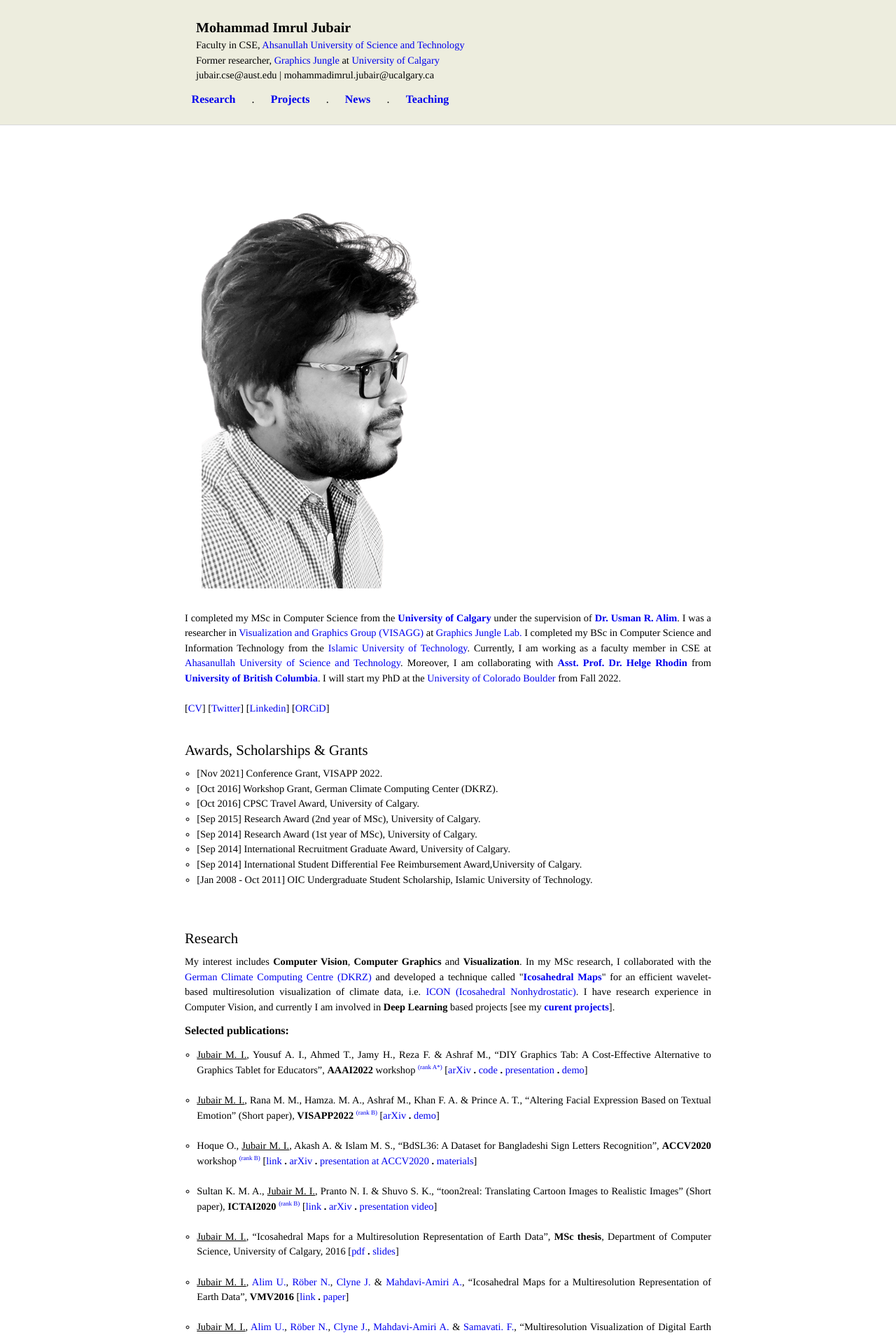
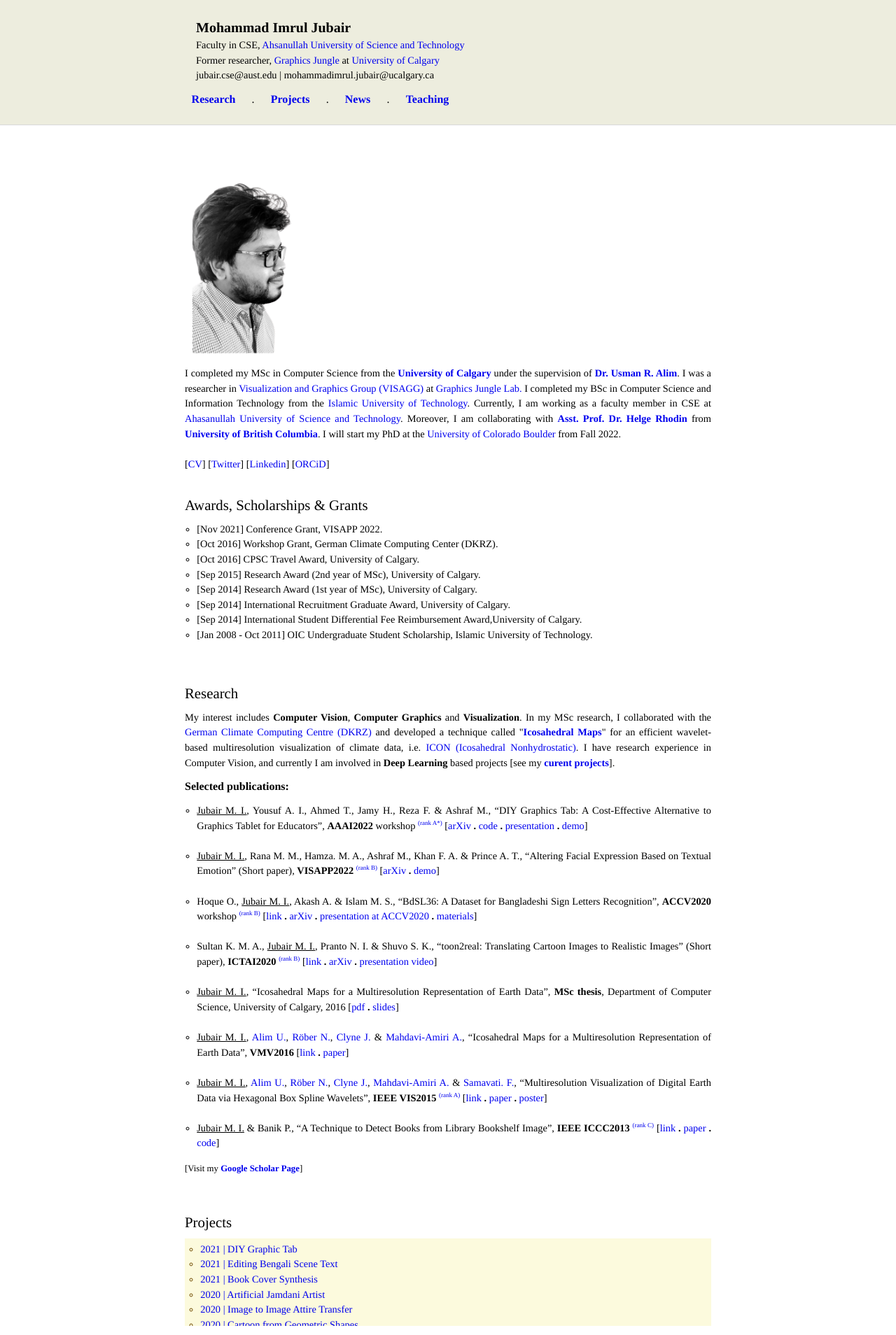
Before and after one commit to imruljubair/imruljubair.github.io, a Jekyll site: the page built from index.html, in a window 1280 px wide. Shown: the top 1908 px of the page at 70% size. Built offline with Jekyll 4.4.1, drawn with Linux system fonts in a browser that asks for light colours.

Commit message:
Update intro.html

```diff
--- a/_includes/intro.html
+++ b/_includes/intro.html
@@ -3,7 +3,7 @@
   <p class="lead">
   <!--<div<div class="portrait"><img src="/assets/images/mypic.jpg"></div>-->
 
-  <div><img src="/assets/images/mypic-bg.png"></div>
+  <div><img src="/assets/images/mypic-bg.png" style="width: 30%; height: auto;"></div>
 	<p style="font-size:90%;  text-align:justify">I completed my MSc in Computer Science from the <a href="http://www.ucalgary.ca/cpsc" ; style="font-weight:bold">University of Calgary</a> under the supervision of <a href="http://pages.cpsc.ucalgary.ca/~ualim/"; style="font-weight:bold">Dr. Usman R. Alim</a>. I was a researcher in <a href="http://visagg.cpsc.ucalgary.ca/">Visualization and Graphics Group (VISAGG)</a> at <a href="http://jungle.cpsc.ucalgary.ca/wiki/">Graphics Jungle Lab.</a> I completed my BSc in Computer Science and Information Technology from the <a href="http://www.iutoic-dhaka.edu/">Islamic University of Technology</a>. Currently, I am working as a faculty member in CSE at <a href="http://www.aust.edu/">Ahasanullah University of Science and Technology</a>. Moreover, I am collaborating with <a href="https://www.cs.ubc.ca/~rhodin/web/"; style="font-weight:bold">Asst. Prof. Dr. Helge Rhodin</a> from <a href="https://www.cs.ubc.ca/" ; style="font-weight:bold">University of British Columbia</a>. I will start my PhD at the <a href="https://www.colorado.edu/">University of Colorado Boulder</a>  from Fall 2022. &nbsp;
   <br> <br>
   [<a href="{{ '/cv/CV_MIJubair.pdf' | prepend: site.baseurl }}">CV</a>] [<a href="https://twitter.com/ImrulJubair">Twitter</a>] [<a href="https://www.linkedin.com/in/imruljubair">Linkedin</a>] [<a href="https://orcid.org/0000-0003-0112-7524
```
